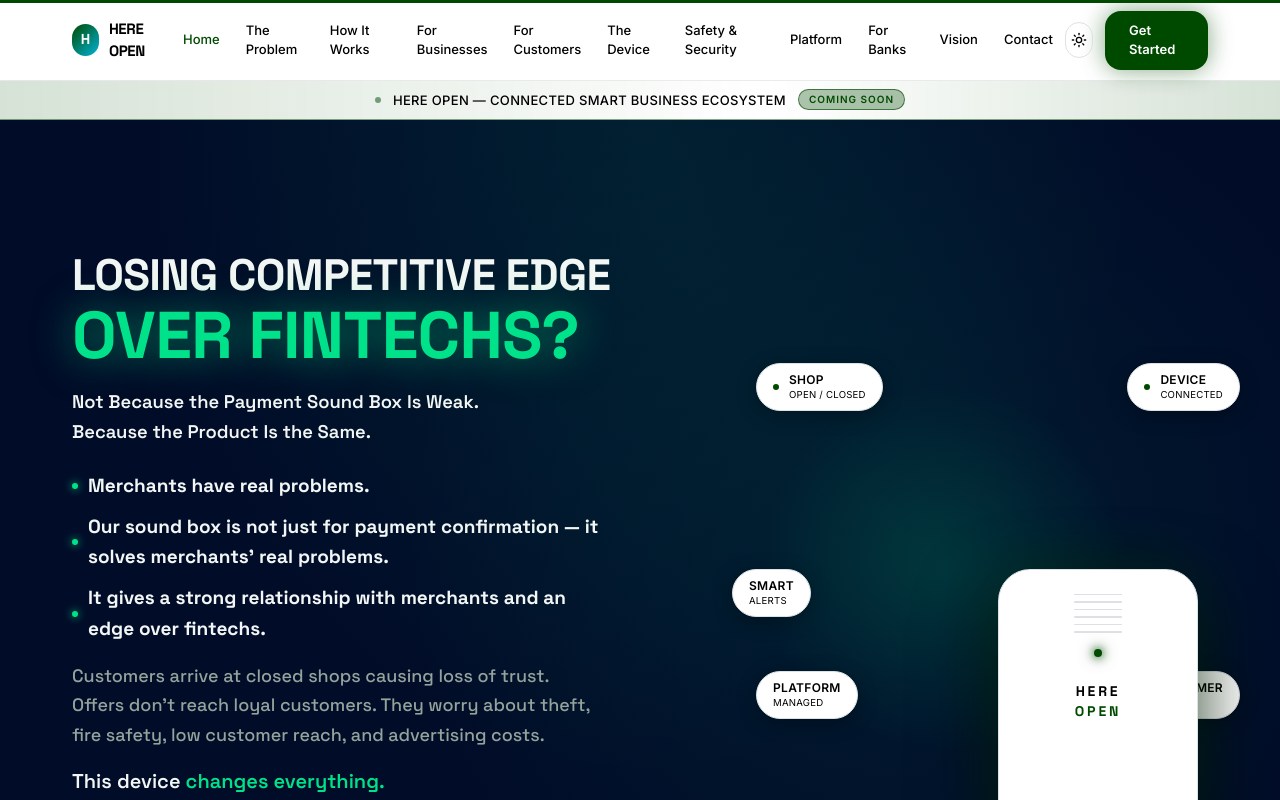
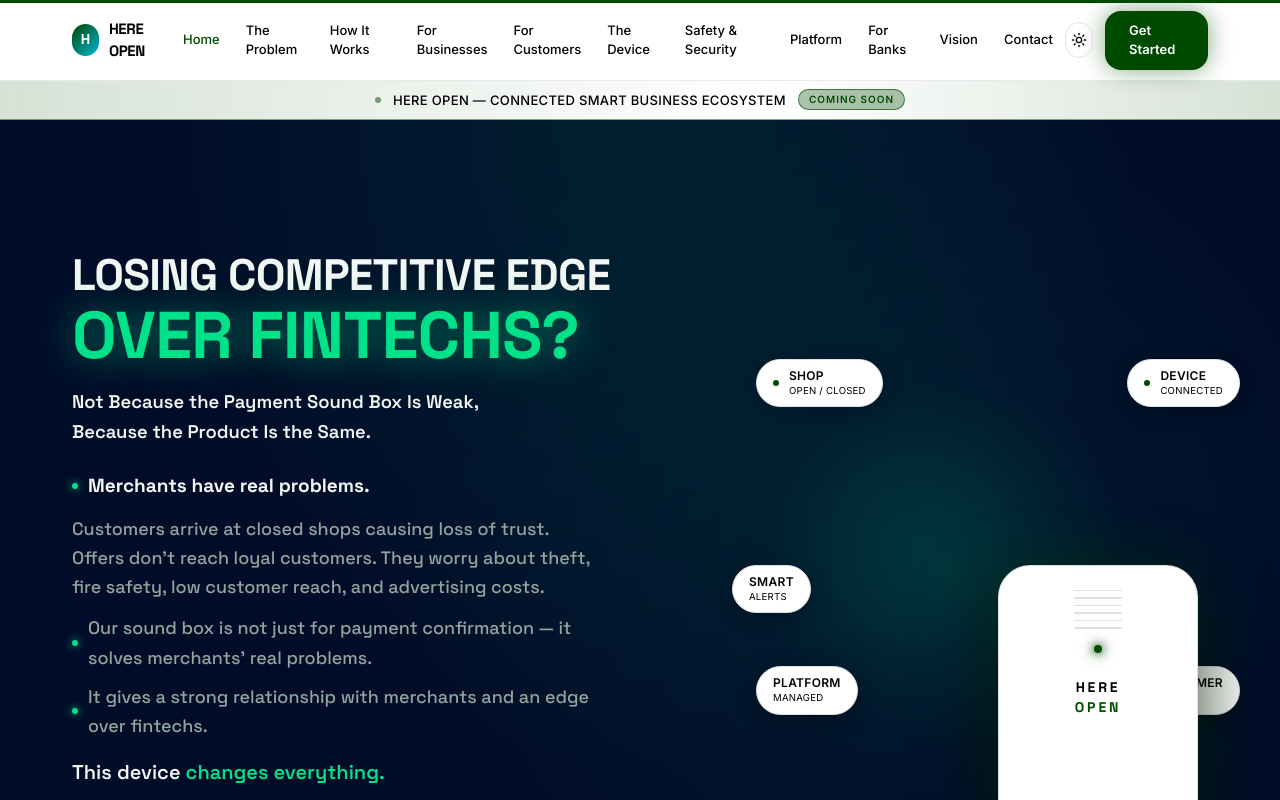
Before and after one commit to hereopenme-prog/hero, a Next.js app in the folder apps/web/: page / in a window 1280 px wide. Shown: the top 800 px of the page. Built offline with nearby package versions, Linux system fonts and the light colour scheme.

Commit message:
copy(hero): tagline comma fix

```diff
--- a/apps/web/components/sections/HeroSection.tsx
+++ b/apps/web/components/sections/HeroSection.tsx
@@ -70,7 +70,7 @@ export function HeroSection() {
               </motion.h1>
 
               <motion.p variants={fadeUp} className="mt-4 font-display font-semibold text-[1.05rem] lg:text-[1.15rem] text-[var(--brand-ink)] max-w-[540px] leading-relaxed">
-                Not Because the Payment Sound Box Is Weak.
+                Not Because the Payment Sound Box Is Weak,
                 <br />
                 Because the Product Is the Same.
               </motion.p>
@@ -80,18 +80,18 @@ export function HeroSection() {
                 <span>Merchants have real problems.</span>
               </motion.p>
 
-              <motion.p variants={fadeUp} className="mt-2.5 flex items-center gap-2.5 font-display font-bold text-[1.125rem] lg:text-[1.1875rem] text-[var(--brand-ink)] max-w-[540px] leading-relaxed">
+              <motion.p variants={fadeUp} className="mt-3 font-display text-[1.0625rem] lg:text-[1.125rem] text-[var(--brand-ink-muted)] max-w-[540px] leading-relaxed font-medium">
+                Customers arrive at closed shops causing loss of trust. Offers don&apos;t reach loyal customers. They worry about theft, fire safety, low customer reach, and advertising costs.
+              </motion.p>
+
+              <motion.p variants={fadeUp} className="mt-3 flex items-center gap-2.5 font-display text-[1.0625rem] lg:text-[1.125rem] text-[var(--brand-ink-muted)] max-w-[540px] leading-relaxed font-medium">
                 <span className="inline-block w-1.5 h-1.5 flex-shrink-0 rounded-full bg-[var(--brand-accent)] shadow-[0_0_8px_var(--brand-accent)]" />
                 <span>Our sound box is not just for payment confirmation — it solves merchants&apos; real problems.</span>
               </motion.p>
 
-              <motion.p variants={fadeUp} className="mt-2.5 flex items-center gap-2.5 font-display font-bold text-[1.125rem] lg:text-[1.1875rem] text-[var(--brand-ink)] max-w-[540px] leading-relaxed">
+              <motion.p variants={fadeUp} className="mt-2.5 flex items-center gap-2.5 font-display text-[1.0625rem] lg:text-[1.125rem] text-[var(--brand-ink-muted)] max-w-[540px] leading-relaxed font-medium">
                 <span className="inline-block w-1.5 h-1.5 flex-shrink-0 rounded-full bg-[var(--brand-accent)] shadow-[0_0_8px_var(--brand-accent)]" />
                 <span>It gives a strong relationship with merchants and an edge over fintechs.</span>
-              </motion.p>
-
-              <motion.p variants={fadeUp} className="mt-4 font-display text-[1.0625rem] lg:text-[1.125rem] text-[var(--brand-ink-muted)] max-w-[540px] leading-relaxed font-medium">
-                Customers arrive at closed shops causing loss of trust. Offers don&apos;t reach loyal customers. They worry about theft, fire safety, low customer reach, and advertising costs.
               </motion.p>
 
               <motion.p variants={fadeUp} className="mt-4 font-display font-semibold text-[1.125rem] lg:text-[1.25rem] text-[var(--brand-ink)] max-w-[540px] leading-relaxed">
```
